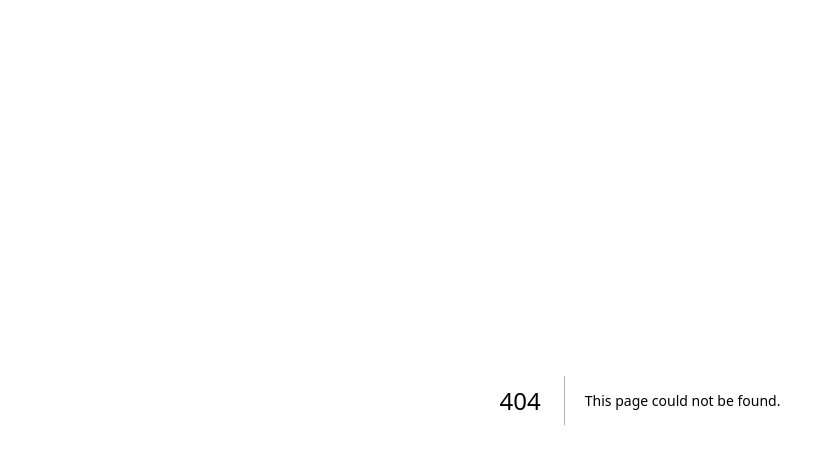
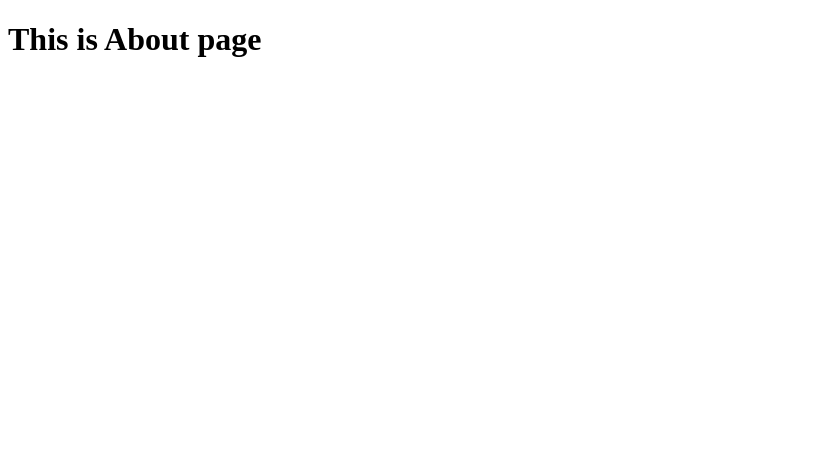
Before and after one commit to Jinnie-kim/nextjs14, a Next.js app: page /about-us in a window 1280 px wide. Before the commit this address had no page. Shown: the top 464 px of the page, without its empty margins (0-835 px from the left). Built offline with nearby package versions, Linux system fonts and the light colour scheme.

Commit message:
Defining Routes

```diff
--- /dev/null
+++ b/app/about-us/company/sales/page.tsx
@@ -0,0 +1,3 @@
+export default function Sales() {
+    return <h1>This is Sales page</h1>;
+}
--- /dev/null
+++ b/app/about-us/page.tsx
@@ -0,0 +1,3 @@
+export default function About() {
+    return <h1>This is About page</h1>;
+}
```
